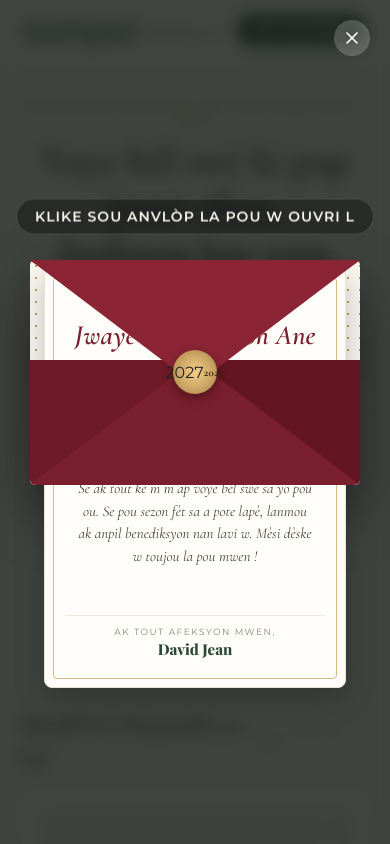
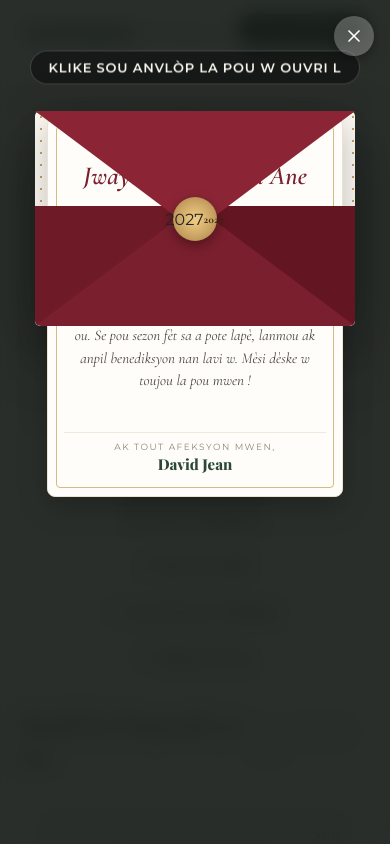
Before and after one commit to CalvertWanguy/katdigital, a React (Vite) app: page / in a window 390 px wide. Both pictures are taken after a click on the button "WÈ YON DÉMO". Shown: the top 844 px of the page. Built offline with nearby package versions, Linux system fonts and the light colour scheme; a web font is replaced by a local one.

Commit message:
fix(mobile): lock body scroll when modal open, position action buttons cleanly below card to eliminate overlap

```diff
--- a/src/components/EnvelopeViewerModal.jsx
+++ b/src/components/EnvelopeViewerModal.jsx
@@ -24,16 +24,27 @@ export default function EnvelopeViewerModal({ template, customData, isDirectView
   const promptRef = useRef(null);
   const actionsRef = useRef(null);
 
+  // Verrouiller le défilement de l'arrière-plan sur mobile
+  useEffect(() => {
+    const originalOverflow = document.body.style.overflow;
+    const originalTouchAction = document.body.style.touchAction;
+    document.body.style.overflow = 'hidden';
+    document.body.style.touchAction = 'none';
+
+    return () => {
+      document.body.style.overflow = originalOverflow;
+      document.body.style.touchAction = originalTouchAction;
+    };
+  }, []);
+
   const recipient = customData?.recipient || 'Chè Vanessa';
   const sender = customData?.sender || 'David Jean';
   const message = customData?.message || template.defaultMessage;
   const title = customData?.heading || template.heading;
 
-  // Konstriksyon lyen inik pou pataje kat sa a
   const origin = typeof window !== 'undefined' ? window.location.origin : 'https://katdigital.ht';
   const uniqueCardLink = `${origin}/?to=${encodeURIComponent(recipient)}&from=${encodeURIComponent(sender)}&theme=${template.id}&msg=${encodeURIComponent(message)}`;
 
-  // Tèks mesaj WhatsApp an bon kreyòl natirèl e pwòp
   const shareMessageText = `Gade bèl kat fèt mwen sot kreye pou ou a !\n\nKlike sou lyen sa a pou w ouvri bèl anvlòp ou an :\n${uniqueCardLink}`;
   const whatsappUrl = `https://wa.me/?text=${encodeURIComponent(shareMessageText)}`;
 
@@ -113,7 +124,7 @@ export default function EnvelopeViewerModal({ template, customData, isDirectView
       }
     })
     .to(cardRef.current, {
-      y: -190,
+      y: -180,
       duration: 0.85,
       ease: 'power2.out',
       onComplete: () => {
@@ -122,25 +133,27 @@ export default function EnvelopeViewerModal({ template, customData, isDirectView
       }
     })
     .to(envelopeRef.current, {
-      y: 110,
-      opacity: 0.25,
+      y: 90,
+      opacity: 0.2,
       scale: 0.92,
       duration: 0.8,
       ease: 'power2.out'
     }, '-=0.4')
+    // La carte se stabilise au centre sans descendre sur les boutons
     .to(cardRef.current, {
-      y: -20,
-      scale: 1.05,
+      y: -30,
+      scale: 1.04,
       duration: 0.6,
       ease: 'back.out(1.15)'
     }, '-=0.6')
+    // Les boutons apparaissent NETTEMENT EN DESSOUS de la carte
     .to(actionsRef.current, {
       opacity: 1,
       y: 0,
       pointerEvents: 'auto',
       duration: 0.5,
       ease: 'power2.out'
-    }, '-=0.2');
+    }, '-=0.1');
   };
 
   const replayAnimation = () => {
@@ -165,6 +178,7 @@ export default function EnvelopeViewerModal({ template, customData, isDirectView
         <X size={20} />
       </button>
 
+      <div className="viewer-scroll-container">
         <div className="viewer-stage">
           <div ref={promptRef} className="open-prompt" onClick={openEnvelope}>
             Klike sou anvlòp la pou w ouvri l
@@ -189,7 +203,7 @@ export default function EnvelopeViewerModal({ template, customData, isDirectView
                 <div className="card-separator" />
               </div>
 
-            <div>
+              <div className="card-message-area">
                 <div className="card-destinataire">{recipient},</div>
                 <p className="card-text-body">{message}</p>
               </div>
@@ -220,7 +234,7 @@ export default function EnvelopeViewerModal({ template, customData, isDirectView
             </div>
           </div>
 
-        {/* Panèl aksyon */}
+          {/* Panèl aksyon : PLACÉ PROPREMENT EN DESSOUS DE LA CARTE SANS CHEVAUCHEMENT */}
           <div ref={actionsRef} className="card-actions-panel">
             <a
               href={whatsappUrl}
@@ -247,5 +261,6 @@ export default function EnvelopeViewerModal({ template, customData, isDirectView
           </div>
         </div>
       </div>
+    </div>
   );
 }
--- a/src/index.css
+++ b/src/index.css
@@ -106,7 +106,6 @@ body {
   margin: 0 auto 28px;
 }
 
-/* Barre de filtres parfaitement centrée et espacée */
 .categories-bar {
   display: flex;
   flex-wrap: wrap;
@@ -285,31 +284,32 @@ body {
 }
 
 /* ==========================================================
-   MODAL DE VISIONNAGE DE L'ENVELOPPE (STYLE GREENVELOPE)
+   MODAL DE VISIONNAGE DE L'ENVELOPPE (OPTIMISÉE MOBILE)
    ========================================================== */
 .viewer-modal {
   position: fixed;
   inset: 0;
-  background: rgba(22, 28, 24, 0.82);
-  backdrop-filter: blur(8px);
+  background: rgba(18, 24, 20, 0.90);
+  backdrop-filter: blur(10px);
   z-index: 100;
   display: flex;
   flex-direction: column;
   align-items: center;
-  justify-content: center;
-  padding: 15px;
+  justify-content: flex-start;
+  padding: 20px 10px 40px;
   overflow-y: auto;
+  -webkit-overflow-scrolling: touch;
 }
 
 .btn-close-modal {
-  position: absolute;
-  top: 20px;
-  right: 20px;
-  background: rgba(255, 255, 255, 0.2);
+  position: fixed;
+  top: 16px;
+  right: 16px;
+  background: rgba(255, 255, 255, 0.25);
   border: none;
   color: #FFF;
-  width: 36px;
-  height: 36px;
+  width: 40px;
+  height: 40px;
   border-radius: 50%;
   cursor: pointer;
   font-size: 18px;
@@ -317,47 +317,55 @@ body {
   align-items: center;
   justify-content: center;
   transition: background 0.2s;
-  z-index: 120;
+  z-index: 150;
+  box-shadow: 0 4px 15px rgba(0,0,0,0.3);
 }
 .btn-close-modal:hover {
-  background: rgba(255, 255, 255, 0.4);
+  background: rgba(255, 255, 255, 0.45);
+}
+
+.viewer-scroll-container {
+  width: 100%;
+  max-width: 420px;
+  display: flex;
+  flex-direction: column;
+  align-items: center;
+  padding-top: 35px;
 }
 
 .viewer-stage {
   position: relative;
   width: 100%;
-  max-width: 420px;
-  min-height: 580px;
   display: flex;
   flex-direction: column;
   align-items: center;
-  justify-content: center;
   perspective: 1400px;
 }
 
 .open-prompt {
   color: #F8F5EE;
-  font-size: 14px;
-  letter-spacing: 1px;
+  font-size: 13px;
+  letter-spacing: 0.8px;
   text-transform: uppercase;
-  margin-bottom: 20px;
+  margin-bottom: 22px;
   font-weight: 600;
   cursor: pointer;
   animation: bouncePrompt 2s infinite ease-in-out;
-  background: rgba(0, 0, 0, 0.35);
+  background: rgba(0, 0, 0, 0.45);
   padding: 8px 18px;
   border-radius: 30px;
-  border: 1px solid rgba(255, 255, 255, 0.15);
+  border: 1px solid rgba(255, 255, 255, 0.18);
 }
 @keyframes bouncePrompt {
   0%, 100% { transform: translateY(0); }
-  50% { transform: translateY(-6px); }
+  50% { transform: translateY(-5px); }
 }
 
+/* Enveloppe 3D physique */
 .real-envelope {
   position: relative;
-  width: 330px;
-  height: 225px;
+  width: 320px;
+  height: 215px;
   border-radius: 6px;
   box-shadow: 0 25px 60px rgba(0, 0, 0, 0.45);
   cursor: pointer;
@@ -376,15 +384,16 @@ body {
   z-index: 1;
 }
 
+/* CARTE PAPIER TEXTURÉE HAUTE QUALITÉ */
 .real-card {
   position: absolute;
-  top: 8px;
-  left: 14px;
-  width: 302px;
-  height: 420px;
+  top: 6px;
+  left: 12px;
+  width: 296px;
+  height: 380px;
   background: #FFFDF9;
   border-radius: 8px;
-  padding: 24px 20px;
+  padding: 20px 16px;
   display: flex;
   flex-direction: column;
   align-items: center;
@@ -421,28 +430,32 @@ body {
   text-transform: uppercase;
   color: var(--gold-accent);
   font-weight: 700;
-  margin-top: 6px;
+  margin-top: 4px;
 }
 
 .card-main-title {
   font-family: 'Cormorant Garamond', serif;
-  font-size: 28px;
+  font-size: 26px;
   font-weight: 700;
-  line-height: 1.1;
-  margin: 8px 0;
+  line-height: 1.15;
+  margin: 6px 0;
   font-style: italic;
 }
 
 .card-separator {
-  width: 30px;
+  width: 28px;
   height: 1px;
   background: #D6BA85;
-  margin: 8px auto;
+  margin: 6px auto;
+}
+
+.card-message-area {
+  margin: 8px 0;
 }
 
 .card-destinataire {
   font-family: 'Playfair Display', serif;
-  font-size: 18px;
+  font-size: 17px;
   color: #2B2620;
   font-weight: 600;
   margin-bottom: 6px;
@@ -454,14 +467,14 @@ body {
   line-height: 1.5;
   color: #4A463F;
   font-style: italic;
-  padding: 0 10px;
+  padding: 0 8px;
 }
 
 .card-signature-box {
   border-top: 1px solid #EFE9DC;
   width: 100%;
-  padding-top: 10px;
-  margin-bottom: 4px;
+  padding-top: 8px;
+  margin-bottom: 2px;
 }
 .card-signature-label {
   font-size: 9px;
@@ -483,9 +496,9 @@ body {
   left: 0;
   width: 0;
   height: 0;
-  border-left: 165px solid;
-  border-right: 165px solid;
-  border-bottom: 125px solid;
+  border-left: 160px solid;
+  border-right: 160px solid;
+  border-bottom: 120px solid;
   border-bottom-left-radius: 6px;
   border-bottom-right-radius: 6px;
   z-index: 3;
@@ -498,16 +511,16 @@ body {
   left: 0;
   width: 0;
   height: 0;
-  border-left: 165px solid transparent;
-  border-right: 165px solid transparent;
-  border-top: 125px solid;
+  border-left: 160px solid transparent;
+  border-right: 160px solid transparent;
+  border-top: 120px solid;
   transform-origin: top center;
   z-index: 4;
 }
 
 .real-wax-seal {
   position: absolute;
-  top: 112px;
+  top: 108px;
   left: 50%;
   transform: translate(-50%, -50%);
   width: 44px;
@@ -530,8 +543,12 @@ body {
   letter-spacing: 0.5px;
 }
 
+/* ==========================================================
+   PANNEAU D'ACTIONS POSITIONNÉ PROPREMENT EN DESSOUS DE LA CARTE
+   ========================================================== */
 .card-actions-panel {
-  margin-top: 25px;
+  margin-top: 175px; /* Décalage pour laisser 100% de visibilité à la carte */
+  margin-bottom: 30px;
   width: 100%;
   display: flex;
   flex-direction: column;
@@ -540,7 +557,7 @@ body {
   opacity: 0;
   transform: translateY(20px);
   pointer-events: none;
-  z-index: 20;
+  z-index: 30;
 }
 
 .btn-whatsapp-share {
@@ -548,7 +565,7 @@ body {
   color: #FFFFFF;
   font-weight: 700;
   font-size: 14px;
-  padding: 13px 24px;
+  padding: 13px 22px;
   border-radius: 30px;
   text-decoration: none;
   display: flex;
@@ -556,7 +573,7 @@ body {
   gap: 10px;
   box-shadow: 0 6px 18px rgba(37, 211, 102, 0.3);
   cursor: pointer;
-  width: 90%;
+  width: 92%;
   max-width: 320px;
   justify-content: center;
 }
@@ -566,7 +583,7 @@ body {
   color: #2B1D04;
   font-weight: 700;
   font-size: 13px;
-  padding: 12px 20px;
+  padding: 13px 20px;
   border-radius: 30px;
   border: none;
   cursor: pointer;
@@ -574,7 +591,7 @@ body {
   align-items: center;
   gap: 8px;
   box-shadow: 0 6px 18px rgba(195, 157, 94, 0.35);
-  width: 90%;
+  width: 92%;
   max-width: 320px;
   justify-content: center;
 }
```
Lines whose indentation alone changed are shown as unchanged.
